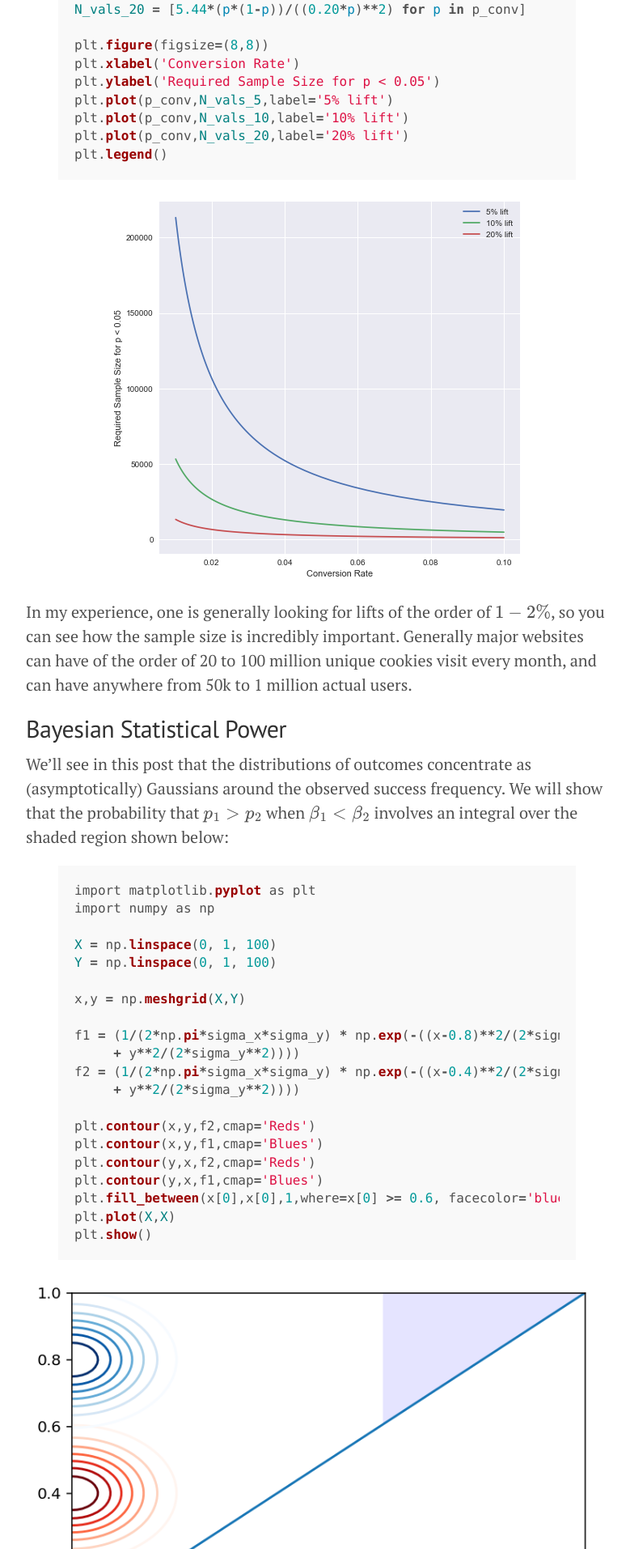
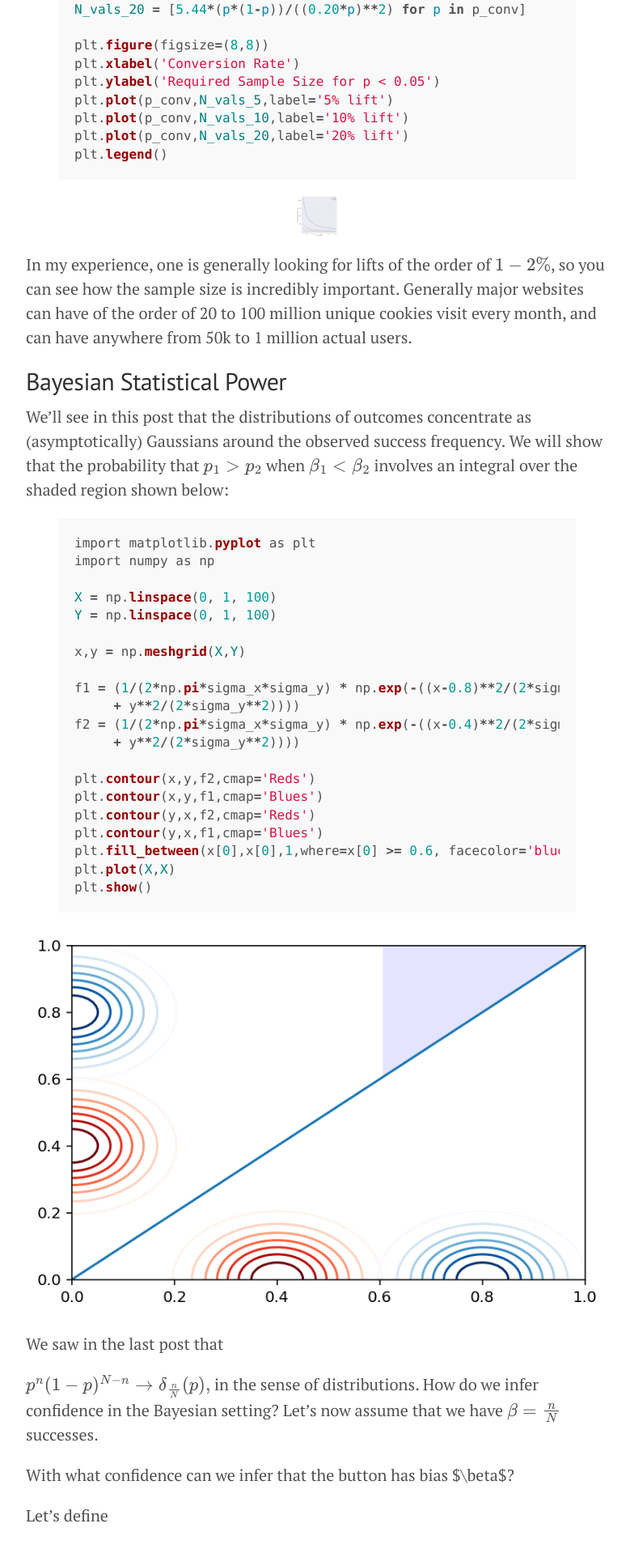
Before and after one commit to doriang102/doriang102.github.io, a Jekyll site: the page built from _posts/2017-06-10-hypothesis-testing-part-2-statistical-power.md, in a window 1280 px wide. Shown: the part 2483-4396 px from the top of the page at 81% size, without its empty margins (248-1027 px from the left). Built offline with Jekyll 4.4.1, drawn with Linux system fonts in a browser that asks for light colours; our own code applies the rules of GitHub Pages for plain Markdown files; formulas are drawn with MathJax 3.

Commit message:
Update 2017-06-10-hypothesis-testing-part-2-statistical-power.md

```diff
--- a/_posts/2017-06-10-hypothesis-testing-part-2-statistical-power.md
+++ b/_posts/2017-06-10-hypothesis-testing-part-2-statistical-power.md
@@ -84,7 +84,7 @@ plt.plot(p_conv,N_vals_20,label='20% lift')
 plt.legend()
 {% endhighlight %}
 
-![](/img/pvalue_power.png?raw=true)
+![](/img/pvalue_power.png?raw=true){:height="50px" width="50x"}
 
 In my experience, one is generally looking for lifts of the order of $$1-2\%$$, so you can see how the sample size is incredibly important. Generally major websites can have of the order of 20 to 100 million unique cookies visit every month, and can have anywhere from 50k to 1 million actual users.
 
```
